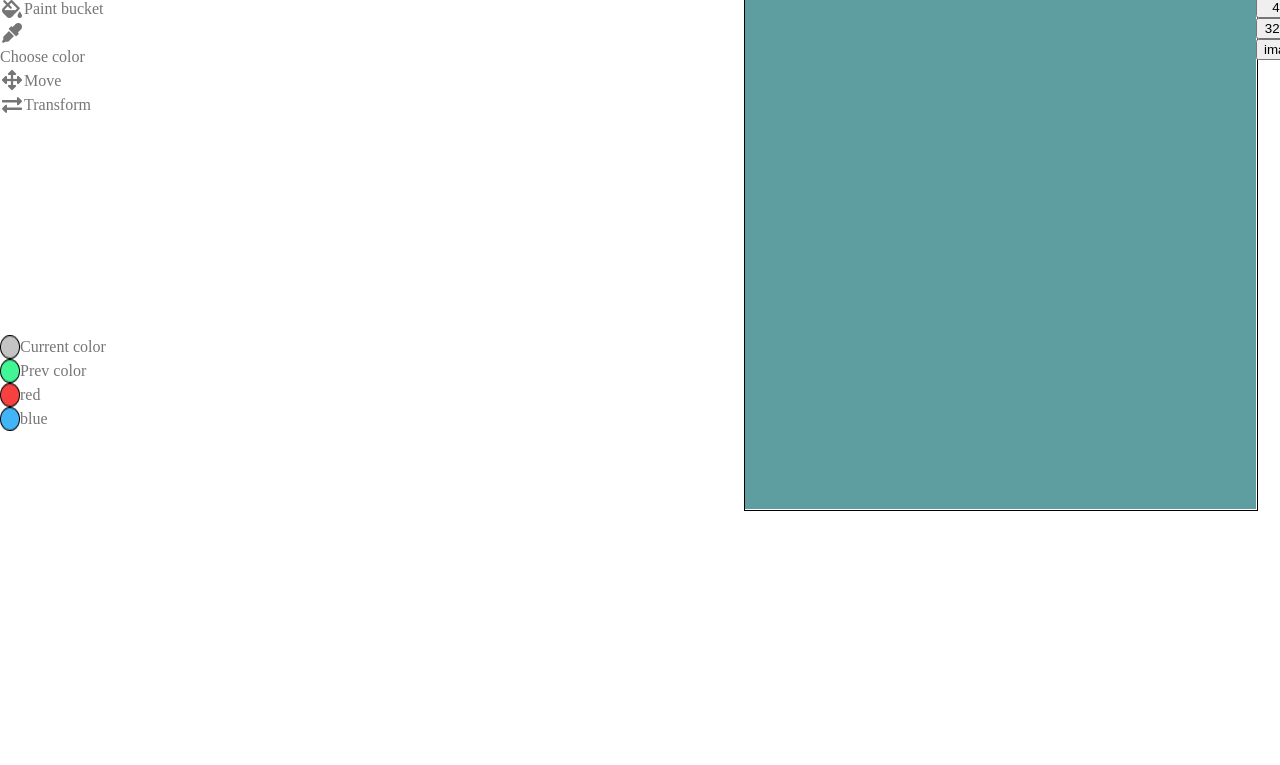
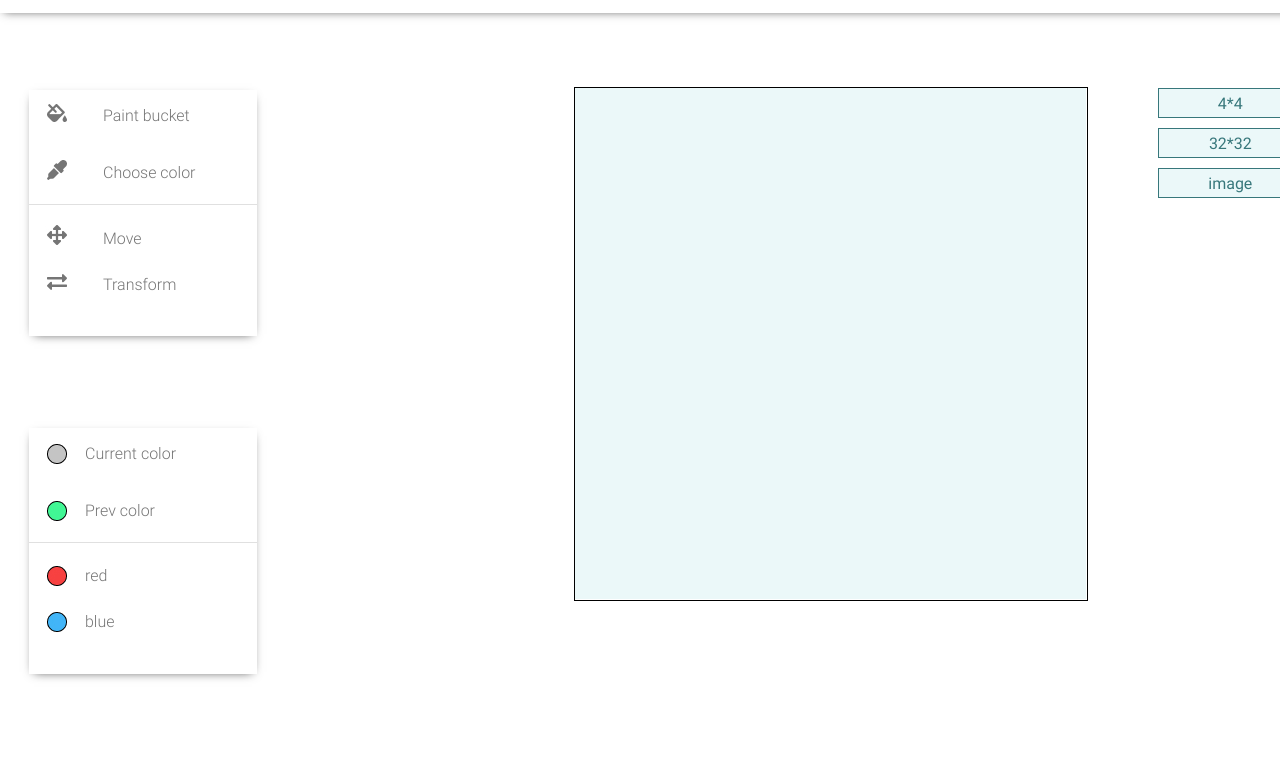
Before and after one commit to polinavoronova/codejam-canvas, a plain HTML site: page index.html in a window 1280 px wide. Shown: the part 35-800 px from the top of the page. Drawn offline with nearby package versions, Linux system fonts and the light colour scheme; a web font is replaced by a local one.

Commit message:
feat: add styles
- change positioning of elem in header, menus sections and switches;
- add dynamic condition for buttons;

```diff
--- a/index.html
+++ b/index.html
@@ -11,7 +11,7 @@
         <svg class="header__svg-first" width="24" height="24" viewBox="0 0 24 24" fill="none" xmlns="http://www.w3.org/2000/svg">
             <path fill-rule="evenodd" clip-rule="evenodd" d="M3 18H21V16H3V18ZM3 13H21V11H3V13ZM3 6V8H21V6H3Z" fill="black" fill-opacity="0.54"/>
         </svg>
-        <p class="header__text">CodeJam-Pallete</p>
+        <p class="header__text">CodeJam - Pallete</p>
         <svg class="header__svg-second" width="12" height="24" viewBox="0 0 12 24" fill="none" xmlns="http://www.w3.org/2000/svg">
             <path fill-rule="evenodd" clip-rule="evenodd" d="M6 8C7.1 8 8 7.1 8 6C8 4.9 7.1 4 6 4C4.9 4 4 4.9 4 6C4 7.1 4.9 8 6 8ZM6 10C4.9 10 4 10.9 4 12C4 13.1 4.9 14 6 14C7.1 14 8 13.1 8 12C8 10.9 7.1 10 6 10ZM6 16C4.9 16 4 16.9 4 18C4 19.1 4.9 20 6 20C7.1 20 8 19.1 8 18C8 16.9 7.1 16 6 16Z" fill="black" fill-opacity="0.54"/>
         </svg>
@@ -21,37 +21,37 @@
             <div class="menu__tools">
                 <div class="tools__tool">
                     <img class="tools__icon" src="./data/tools_fill.jpg">
-                    <p class="text">Paint bucket</p>
-                </div>
-                <div class="tools_tool">
-                    <img class="tools__icon" src="./data/tools_pipette.jpg">
-                    <p class="text">Choose color</p>
+                    <p class="tools__text">Paint bucket</p>
                 </div>
                 <div class="tools__tool">
+                    <img class="tools__icon" src="./data/tools_pipette.jpg">
+                    <p class="tools__text">Choose color</p>
+                </div>
+                <div class="tools__tool tools__tool-move">
                     <img class="tools__icon" src="./data/tools_move.jpg">
-                    <p class="text">Move</p>
+                    <p class="tools__text">Move</p>
                 </div>
-                <div class="tools__tool">
+                <div class="tools__tool tools__tool-transform">
                     <img class="tools__icon" src="./data/tools_arrows.jpg">
-                    <p class="text">Transform</p>
+                    <p class="tools__text">Transform</p>
                 </div>
             </div>
             <div class="menu__color">
                 <div class="color__type">
-                    <img src="./data/color_grey.jpg">
-                    <p class="text">Current color</p>
+                    <img class="color__icon" src="./data/color_grey.jpg">
+                    <p class="color__text">Current color</p>
                 </div>
                 <div class="color__type">
-                    <img src="./data/color_green.jpg">
-                    <p class="text">Prev color</p>
+                    <img class="color__icon" src="./data/color_green.jpg">
+                    <p class="color__text">Prev color</p>
                 </div>
-                <div class="color__type">
-                    <img src="./data/color_red.jpg">
-                    <p class="text">red</p>
+                <div class="color__type color__type-red">
+                    <img class="color__icon" src="./data/color_red.jpg">
+                    <p class="color__text">red</p>
                 </div>
-                <div class="color__type">
-                    <img src="./data/color_blue.jpg">
-                    <p class="text">blue</p>
+                <div class="color__type color__type-blue">
+                    <img class="color__icon" src="./data/color_blue.jpg">
+                    <p class="color__text">blue</p>
                 </div>
             </div>
         </section>
@@ -59,9 +59,9 @@
             <canvas class="canvas" id="canvas" width="512" height="512"></canvas>
         </section>
         <section class="switches">
-                <button id="switch-sun">4*4</button>
-                <button id="switch-codewars">32*32</button>
-                <button id="switch-rsscool">image</button>
+                <button class="button button-sun" id="switch-sun">4*4</button>
+                <button class="button button-codewars" id="switch-codewars">32*32</button>
+                <button class="button button-rsscool" id="switch-rsscool">image</button>
         </section>
     </main>
     <script src="./index.js"></script>
--- a/styles.scss
+++ b/styles.scss
@@ -1,12 +1,12 @@
 
 @font-face {
     font-family: "RobotoLigth";
-    src: url("./fonts/Roboto-Light.ttf");
+    src: url("./data/Roboto-Light.ttf");
 }
 
 @font-face {
     font-family: "RobotoRegular";
-    src: url("./fonts/Roboto-Regular.ttf");
+    src: url("./data/Roboto-Regular.ttf");
 }
 
 body {
@@ -17,17 +17,19 @@ body {
 .header {
     display: flex;
     width: 100%;
-    height: 4%;
+    height: 48px;
+    box-shadow: 0px 3px 9px -4px rgba(50, 50, 50, 0.75);
 }
 
 .header__svg-first {
-    margin-left: 8px;
+    margin-left: 15px;
 }
 
 .header__text {
     width: 276px;
     height: 24px;
-    margin: 8px 85% 16px 24px;
+    margin: 8px 74% 16px 31px;
+    letter-spacing: 0.01em;
     font-family: "RobotoRegular";
     font-size: 20px;
     line-height: 23px;
@@ -45,34 +47,85 @@ body {
 .menus {
     display: flex;
     flex-direction: column;
-    margin-right: 516px;
+    margin-right: 22%;
+    margin-left: 29px;
+    padding-top: 77px;
 }
 
 .menus p {
+    margin-top: 3px;
     font-family: "RobotoLigth";
     font-size: 16px;
     line-height: 24px;
     color: rgba(0, 0, 0, 0.541327);
 }
 
-.menu__tools, .menu_color {
+.menu__tools {
+    margin-bottom: 92px;
+}
+
+.menu__tools, .menu__color {
     width: 228px;
     height: 246px;
+    box-shadow: 0px 3px 10px -5px rgba(0,0,0,0.75);
 }
 
-.tools__tool, .color__type {
+.tools__tool {
     display: flex;
-
+    height: 46px;
+    padding-left: 16px;
+    padding-top: 11px;
 }
 
-.menu__tools {
-    margin-bottom: 92px;
+.tools__tool-move {
+    padding-top: 19px;
+    border-top: 1px solid rgba(0, 0, 0, 0.12);
+}
+
+.tools__tool-transform {
+    padding-top: 0;
+}
+
+.tools__icon {
+    width: 24px;
+    height: 24px;
+}
+
+.tools__text {
+    margin-left: 34px;
+}
+
+.color__type  {
+    display: flex;
+    height: 46px;
+    padding-left: 18px;
+    padding-top: 11px;
+}
+
+.color__type-red {
+    padding-top: 18px;
+    border-top: 1px solid rgba(0, 0, 0, 0.12);
+}
+
+.color__type-blue {
+    padding-top: 0;
+}
+
+.color__icon {
+    width: 20px;
+    height: 20px;
+    padding-top: 5px;
+}
+
+.color__text {
+    margin-left: 18px;
 }
 
 .cnvs {
     width: 512px;
     height: 512px;
-    background: cadetblue;
+    margin-top: 74px;
+    background:#ebf8f9;
 }
 
 .canvas {
@@ -82,4 +135,31 @@ body {
 .switches {
     display: flex;
     flex-direction: column;
+    margin-top: 75px;
+    margin-left: 5%;
 }
+
+.button {
+    width: 145px;
+    height: 30px;
+    margin-bottom: 10px;
+    font-size: 16px;
+    font-family: "RobotoRegular";
+    color: #37777b;
+    background: #ebf8f9;
+    border: 1px solid #37777b;
+
+    &:hover {
+        cursor: pointer;
+        color: #37777b;
+        background: #ffffff;
+        box-shadow: 0px 5px 12px -5px #37777b;
+    }
+
+    &:active {
+        cursor: pointer;
+        color: #ebf8f9;
+        background: #84cbd0;
+        box-shadow: 0px 5px 12px -5px #ebf8f9;
+    }
+}
```
Also changed, not shown: styles.css, 1 other file.
